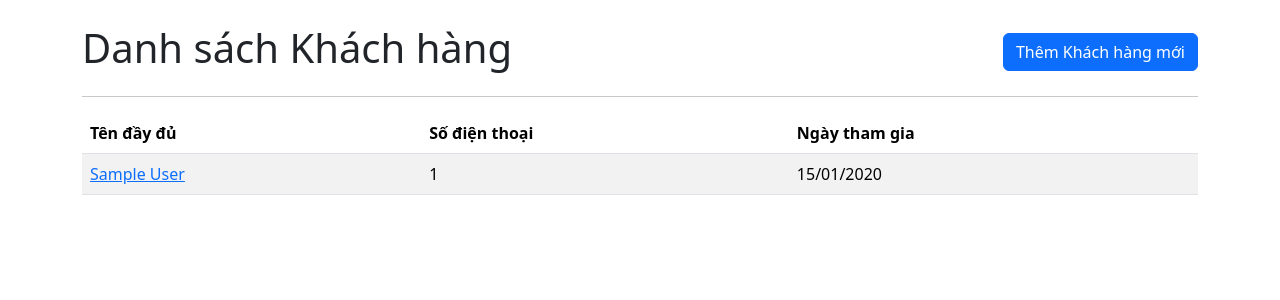
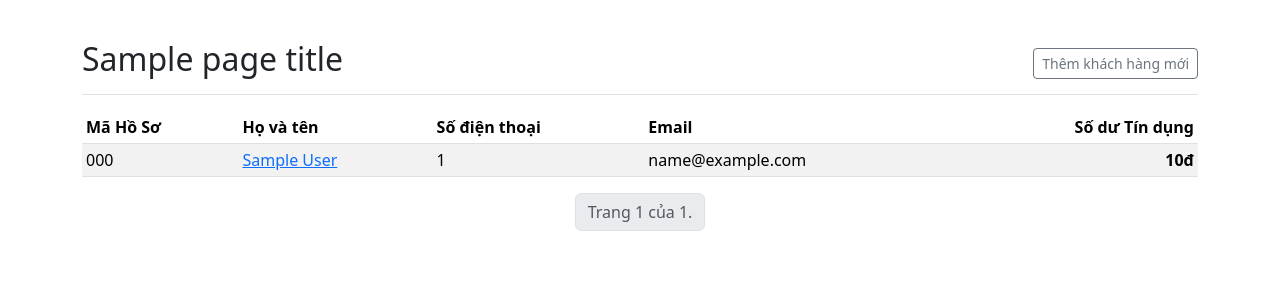
Before and after one commit to mrdongha/spa-management-app, a Django app: template sales/templates/sales/customer_list.html in a window 1280 px wide. Shown: the part 56-356 px from the top of the page. Run offline with Django 5.2, Linux system fonts and the light colour scheme; the template is opened without the code that fills it: most values are stand-ins (such as "Sample title", 1, 10 or a date in 2020); some libraries are stand-ins or nearby versions.

Commit message:
Feat: Implement pagination for customer list

```diff
--- a/sales/templates/sales/customer_list.html
+++ b/sales/templates/sales/customer_list.html
@@ -1,31 +1,72 @@
 {% extends 'sales/base.html' %}
-{% block title %}Danh sách Khách hàng{% endblock %}
+
+{% block title %}{{ page_title }}{% endblock %}
+
 {% block content %}
-  <div class="d-flex justify-content-between align-items-center">
-    <h1>Danh sách Khách hàng</h1>
-    <a href="{% url 'add_customer' %}" class="btn btn-primary">Thêm Khách hàng mới</a>
+<div class="d-flex justify-content-between flex-wrap flex-md-nowrap align-items-center pt-3 pb-2 mb-3 border-bottom">
+    <h1 class="h2">{{ page_title }}</h1>
+    <div class="btn-toolbar mb-2 mb-md-0">
+        <a href="{% url 'add_customer' %}" class="btn btn-sm btn-outline-secondary">
+            Thêm khách hàng mới
+        </a>
     </div>
-  <hr>
-  <table class="table table-striped table-hover">
+</div>
+
+<div class="table-responsive">
+    <table class="table table-striped table-sm">
         <thead>
             <tr>
-        <th>Tên đầy đủ</th>
+                <th>Mã Hồ Sơ</th>
+                <th>Họ và tên</th>
                 <th>Số điện thoại</th>
-        <th>Ngày tham gia</th>
+                <th>Email</th>
+                <th class="text-end">Số dư Tín dụng</th>
             </tr>
         </thead>
         <tbody>
             {% for customer in customers %}
             <tr>
+                <td>{{ customer.profile_code|default:"N/A" }}</td>
                 <td><a href="{% url 'customer_detail' customer.id %}">{{ customer.full_name }}</a></td>
                 <td>{{ customer.phone_number }}</td>
-        <td>{{ customer.created_at|date:"d/m/Y" }}</td>
+                <td>{{ customer.email|default:"N/A" }}</td>
+                <td class="text-end fw-bold">{{ customer.credit_balance|floatformat:0 }}đ</td>
             </tr>
             {% empty %}
             <tr>
-        <td colspan="3" class="text-center">Chưa có khách hàng nào.</td>
+                <td colspan="5" class="text-center">Chưa có khách hàng nào.</td>
             </tr>
             {% endfor %}
         </tbody>
     </table>
+</div>
+
+<nav aria-label="Page navigation">
+    <ul class="pagination justify-content-center">
+        {% if customers.has_previous %}
+            <li class="page-item">
+                <a class="page-link" href="?page=1">&laquo; Đầu</a>
+            </li>
+            <li class="page-item">
+                <a class="page-link" href="?page={{ customers.previous_page_number }}">Trước</a>
+            </li>
+        {% endif %}
+
+        <li class="page-item disabled">
+            <span class="page-link">
+                Trang {{ customers.number }} của {{ customers.paginator.num_pages }}.
+            </span>
+        </li>
+
+        {% if customers.has_next %}
+            <li class="page-item">
+                <a class="page-link" href="?page={{ customers.next_page_number }}">Sau</a>
+            </li>
+            <li class="page-item">
+                <a class="page-link" href="?page={{ customers.paginator.num_pages }}">Cuối &raquo;</a>
+            </li>
+        {% endif %}
+    </ul>
+</nav>
+
 {% endblock %}
```
Also changed, not shown: sales/views.py (+12 -2 lines). Lines whose indentation alone changed are shown as unchanged.
